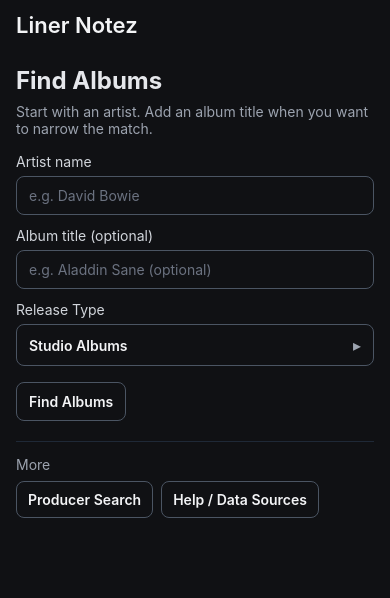
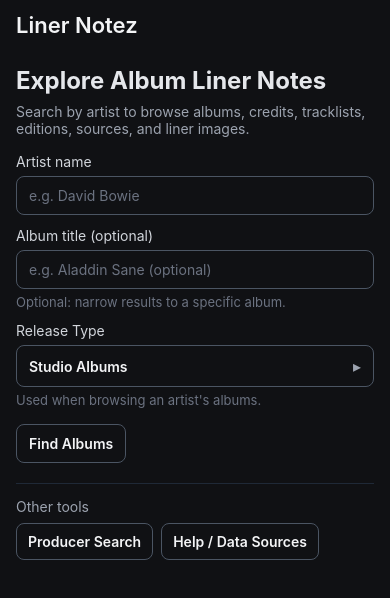
Before and after one commit to edtremsaga/vibey-liner-notez, a React Native app in the folder apps/ios-liner-notez/: screen / in a window 390 px wide. Shown: the top 598 px of the page. Built offline with nearby package versions, Linux system fonts and the light colour scheme.

Commit message:
Polish iOS search screen copy

```diff
--- a/apps/ios-liner-notez/src/screens/SearchScreen.js
+++ b/apps/ios-liner-notez/src/screens/SearchScreen.js
@@ -38,9 +38,9 @@ export function SearchScreen({ onOpenHelpDataSources, onOpenProducerSearch, onSu
       keyboardShouldPersistTaps="handled"
       showsVerticalScrollIndicator
     >
-      <Text style={{ color: '#e5e7eb', fontSize: 24, fontWeight: '700' }}>Find Albums</Text>
+      <Text style={{ color: '#e5e7eb', fontSize: 24, fontWeight: '700' }}>Explore Album Liner Notes</Text>
       <Text style={{ color: '#9ca3af', marginTop: 8 }}>
-        Start with an artist. Add an album title when you want to narrow the match.
+        Search by artist to browse albums, credits, tracklists, editions, sources, and liner images.
       </Text>
 
       <Text style={{ color: '#d1d5db', marginTop: 16, marginBottom: 6 }}>Artist name</Text>
@@ -91,6 +91,9 @@ export function SearchScreen({ onOpenHelpDataSources, onOpenProducerSearch, onSu
         }}
         value={albumInput}
       />
+      <Text style={{ color: '#6b7280', marginTop: 5, fontSize: 13 }}>
+        Optional: narrow results to a specific album.
+      </Text>
 
       {showReleaseTypeSelector && (
         <View>
@@ -113,6 +116,9 @@ export function SearchScreen({ onOpenHelpDataSources, onOpenProducerSearch, onSu
             <Text style={{ color: '#f3f4f6', fontWeight: '600' }}>{selectedReleaseType.label}</Text>
             <Text style={{ color: '#9ca3af', fontSize: 16 }}>{showReleaseTypes ? '▾' : '▸'}</Text>
           </TouchableOpacity>
+          <Text style={{ color: '#6b7280', marginTop: 5, fontSize: 13 }}>
+            Used when browsing an artist's albums.
+          </Text>
 
           {showReleaseTypes && (
             <View
@@ -178,7 +184,7 @@ export function SearchScreen({ onOpenHelpDataSources, onOpenProducerSearch, onSu
           paddingTop: 14
         }}
       >
-        <Text style={{ color: '#9ca3af', marginBottom: 8 }}>More</Text>
+        <Text style={{ color: '#9ca3af', marginBottom: 8 }}>Other tools</Text>
         <View style={{ flexDirection: 'row', flexWrap: 'wrap', gap: 8 }}>
           <TouchableOpacity
             accessibilityRole="button"
```
Also changed, not shown: apps/ios-liner-notez/scripts/verify-scaffold.mjs (+11 -2 lines), 1 other file (tests, documents, lock files or other folders).
